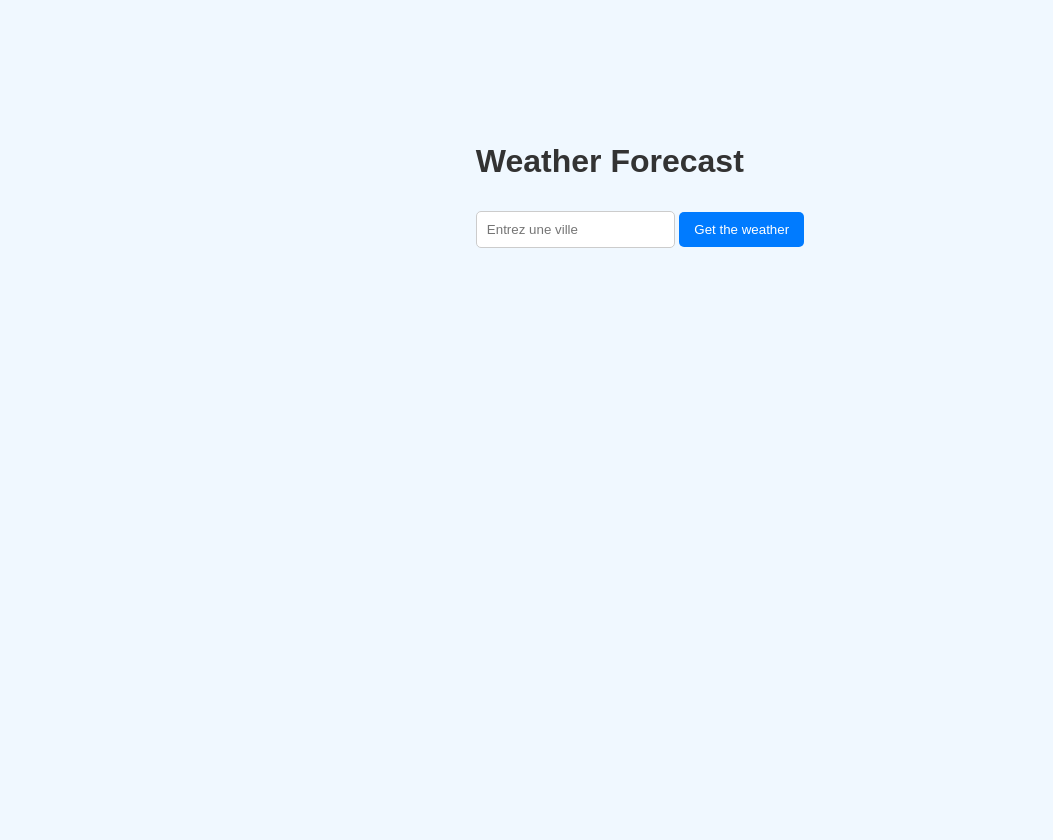
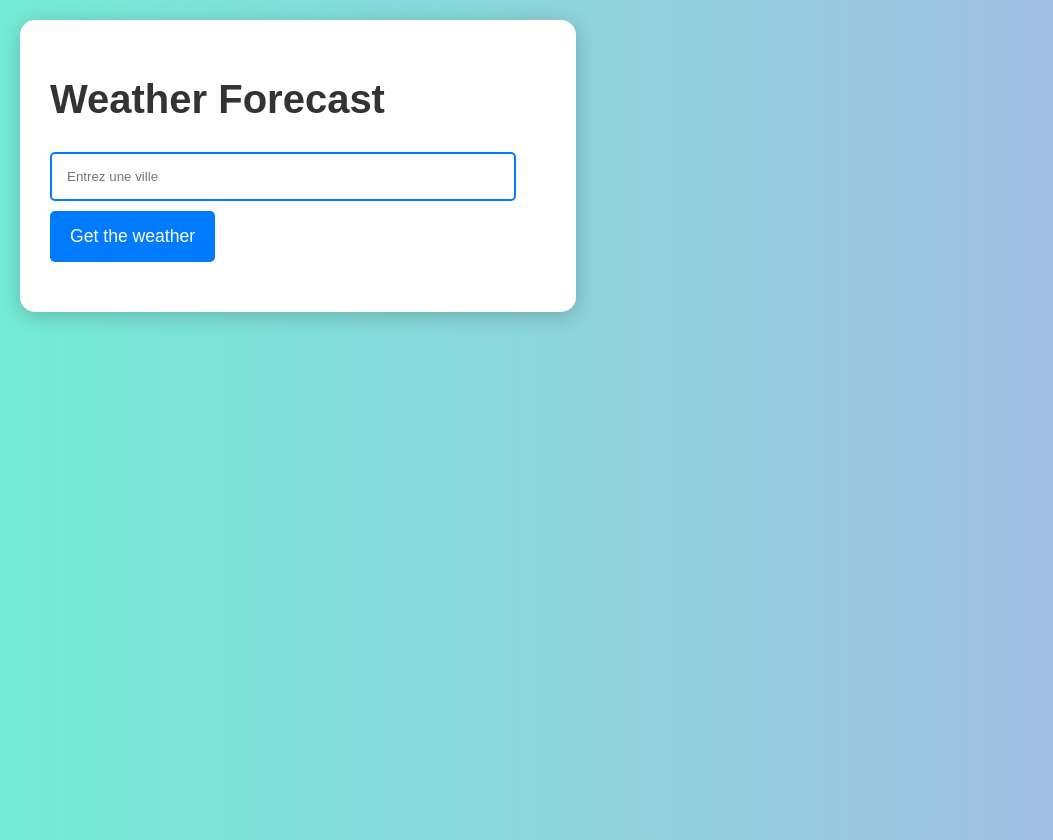
Before and after one commit to Noa-trny/weather-view, a website: page src/index.html in a window 1280 px wide. Shown: the whole page, without its empty margins (0-1053 px from the left). Before the commit the page ends 800 px from the top, so only its background shows below. Drawn offline with nearby package versions, Linux system fonts and the light colour scheme; files that its build step writes are made by us from their sources; files whose address does not match are found by name.

Commit message:
refont(ui)

```diff
--- a/src/css/styles.css
+++ b/src/css/styles.css
@@ -1,42 +1,85 @@
 body {
-    font-family: Arial, sans-serif;
-    background-color: #f0f8ff;
+    font-family: 'Arial', sans-serif;
+    background: linear-gradient(to right, #74ebd5, #acb6e5);
     color: #333;
-    display: flex;
-    justify-content: center;
-    align-items: center;
-    height: 100vh;
     margin: 0;
 }
 
 .container {
-    text-align: center;
+    display: flex;
+    justify-content: space-between;
+    align-items: flex-start;
+    padding: 20px;
+    height: 100vh;
+}
+
+.left-panel {
+    text-align: left;
     background: white;
-    padding: 20px;
-    border-radius: 10px;
-    box-shadow: 0 0 10px rgba(0, 0, 0, 0.1);
+    padding: 30px;
+    border-radius: 15px;
+    box-shadow: 0 4px 20px rgba(0, 0, 0, 0.2);
+    width: 40%; /* Ajustez la largeur selon vos besoins */
+}
+
+.right-panel {
+    width: 55%; /* Ajustez la largeur selon vos besoins */
+}
+
+h1 {
+    font-size: 2.5em;
+    margin-bottom: 20px;
+    color: #333;
 }
 
 input {
-    padding: 10px;
+    padding: 15px;
     margin: 10px 0;
-    border: 1px solid #ccc;
+    border: 2px solid #007bff;
     border-radius: 5px;
+    width: calc(100% - 30px);
+    transition: border-color 0.3s;
+}
+
+input:focus {
+    border-color: #0056b3;
+    outline: none;
 }
 
 button {
-    padding: 10px 15px;
+    padding: 15px 20px;
     background-color: #007bff;
     color: white;
     border: none;
     border-radius: 5px;
     cursor: pointer;
+    font-size: 1.1em;
+    transition: background-color 0.3s, transform 0.2s;
 }
 
 button:hover {
     background-color: #0056b3;
+    transform: translateY(-2px);
+}
+
+button:active {
+    transform: translateY(0);
 }
 
 #weatherResult {
     margin-top: 20px;
+    font-size: 1.2em;
 }
+
+#map {
+    height: 95%;
+    width: 95%;
+    border-radius: 10px;
+    box-shadow: none;
+    margin-left: 20px;
+    transition: box-shadow 0.3s;
+}
+
+#map.visible {
+    box-shadow: 0 4px 10px rgba(0, 0, 0, 0.2);
+}
--- a/src/index.html
+++ b/src/index.html
@@ -1,4 +1,4 @@
-<!DOCTYPE html>
+
 <html lang="fr">
 <head>
     <meta charset="UTF-8">
@@ -9,12 +9,16 @@
     <script src="https://unpkg.com/leaflet/dist/leaflet.js"></script>
 </head>
 <body>
-    <div>
-        <h1>Weather Forecast</h1>
-        <input type="text" id="city" placeholder="Entrez une ville">
-        <button id="getWeather">Get the weather</button>
-        <div id="weatherResult"></div>
-        <div id="map" style="height: 400px; width: 100%;"></div>
+    <div class="container">
+        <div class="left-panel">
+            <h1>Weather Forecast</h1>
+            <input type="text" id="city" placeholder="Entrez une ville">
+            <button id="getWeather">Get the weather</button>
+            <div id="weatherResult"></div>
+        </div>
+        <div class="right-panel">
+            <div id="map"></div>
+        </div>
     </div>
     <script src="src/js/script.js"></script>
 </body>
--- a/src/js/script.js
+++ b/src/js/script.js
@@ -1,9 +1,10 @@
 let map;
 
 function initMap(lat, lon) {
+    console.log(`Initializing map at coordinates: ${lat}, ${lon}`);
     const location = [lat, lon];
     if (!map) {
-        // Initialize the map only once with a higher zoom level
+        // Initialize the map only once
         map = L.map('map').setView(location, 12);
 
         L.tileLayer('https://{s}.tile.openstreetmap.org/{z}/{x}/{y}.png', {
@@ -11,7 +12,7 @@ function initMap(lat, lon) {
             attribution: '© OpenStreetMap'
         }).addTo(map);
     } else {
-        // Update the map view and marker for subsequent requests
+        // Update the map view for subsequent requests
         map.setView(location, 12);
     }
 
@@ -48,17 +49,20 @@ async function fetchWeatherData() {
             body: JSON.stringify({ city }),
         });
 
+        if (!response.ok) {
+            throw new Error(`HTTP error! status: ${response.status}`);
+        }
+
         const data = await response.json();
         const weatherResult = document.getElementById('weatherResult');
-        if (response.ok) {
-            weatherResult.innerHTML = `<h2>${data.name}</h2>
-                                        <p>${data.weather[0].description}</p>
-                                        <p>Température: ${data.main.temp} °C</p>`;
-            console.log('Coordinates:', data.coord.lat, data.coord.lon);
-            initMap(data.coord.lat, data.coord.lon);
-        } else {
-            weatherResult.innerHTML = `<p>${data.error}</p>`;
-        }
+        weatherResult.innerHTML = `<h2>${data.name}</h2>
+                                   <p>${data.weather[0].description}</p>
+                                   <p>Température: ${data.main.temp} °C</p>`;
+        console.log('Coordinates:', data.coord.lat, data.coord.lon);
+        initMap(data.coord.lat, data.coord.lon);
+
+        // Ajoutez la classe pour afficher le box-shadow
+        document.getElementById('map').classList.add('visible');
     } catch (error) {
         console.error('Error fetching weather data:', error);
         document.getElementById('weatherResult').innerHTML = `<p>Une erreur s'est produite lors de la récupération des données.</p>`;
```
